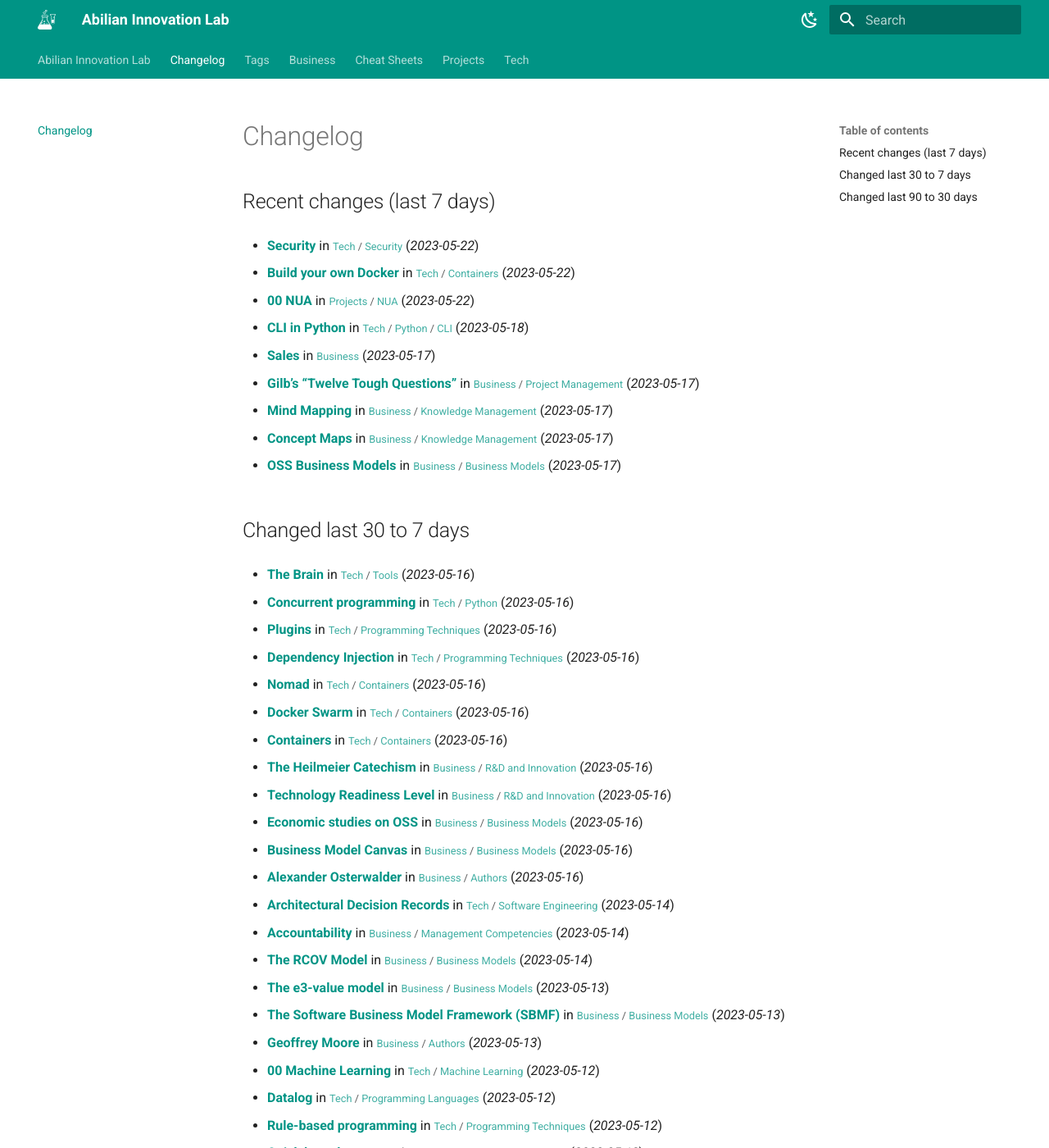
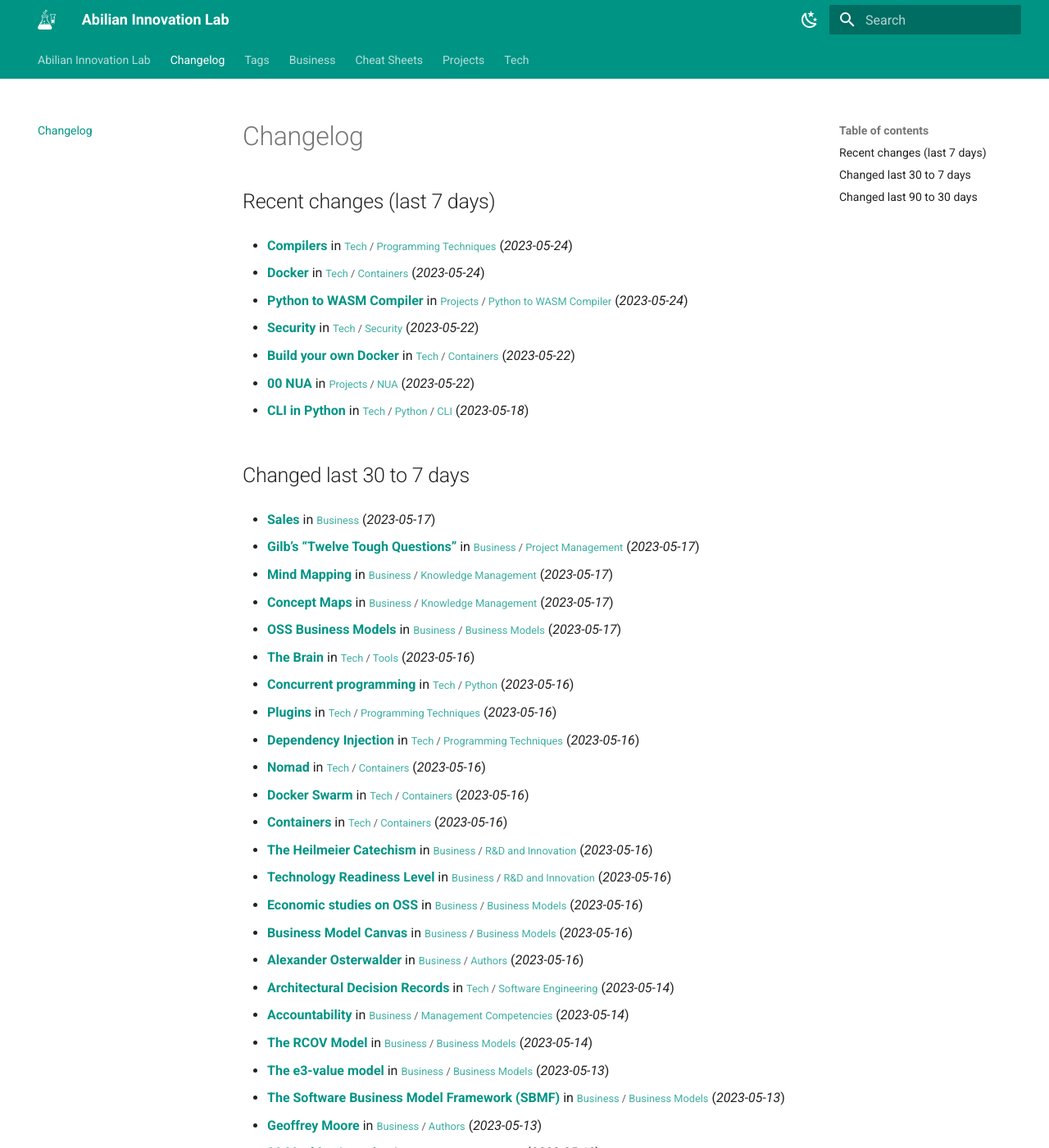
Before and after one commit to abilian/lab.abilian.com, an MkDocs documentation site: the page built from docs/changelog.md, in a window 1280 px wide and 1400 px high. Shown: the whole window at 82% size. Built offline with MkDocs 1.6.1 and Material for MkDocs 9.7.7, drawn with Linux system fonts in a browser that asks for light colours; comment, search, counter and statistics services are not loaded; some of the changed text lies outside the part shown.

Commit message:
Update content

```diff
--- a/docs/changelog.md
+++ b/docs/changelog.md
@@ -1,6 +1,12 @@
 # Changelog
 
 ## Recent changes (last 7 days)
+
+- **[Compilers](/Tech/Programming Techniques/Compilers/)** in <small>[Tech](/Tech/00 Technology/) / [Programming Techniques](/Tech/Programming Techniques/Assertions/)</small> (*2023-05-24*)
+
+- **[Docker](/Tech/Containers/Docker/)** in <small>[Tech](/Tech/00 Technology/) / [Containers](/Tech/Containers/Build your own Docker/)</small> (*2023-05-24*)
+
+- **[Python to WASM Compiler](/Projects/Python to WASM Compiler/Python to WASM Compiler/)** in <small>[Projects](/Projects/00MOC/) / [Python to WASM Compiler](/Projects/Python to WASM Compiler/Python to WASM Compiler/)</small> (*2023-05-24*)
 
 - **[Security](/Tech/Security/Security/)** in <small>[Tech](/Tech/00 Technology/) / [Security](/Tech/Security/RBAC/)</small> (*2023-05-22*)
 
@@ -9,6 +15,10 @@
 - **[00 NUA](/Projects/NUA/00 NUA/)** in <small>[Projects](/Projects/00MOC/) / [NUA](/Projects/NUA/00 NUA/)</small> (*2023-05-22*)
 
 - **[CLI in Python](/Tech/Python/CLI/CLI in Python/)** in <small>[Tech](/Tech/00 Technology/) / [Python](/Tech/Python/(Pretty) tables in Python/) / [CLI](/Tech/Python/CLI/Argparse/)</small> (*2023-05-18*)
+
+
+
+## Changed last 30 to 7 days
 
 - **[Sales](/Business/Sales/)** in <small>[Business](/Business/00 Business/)</small> (*2023-05-17*)
 
```
Also changed, not shown: other parts of docs/changelog.md (+0 -12 lines), docs/Projects/Python to WASM Compiler/Python to WASM Compiler.md (+1 -1 lines), docs/Tech/Python/Compiling Python.md (renamed from docs/Tech/Python/Compilation Python.md, +21 -1 lines).
